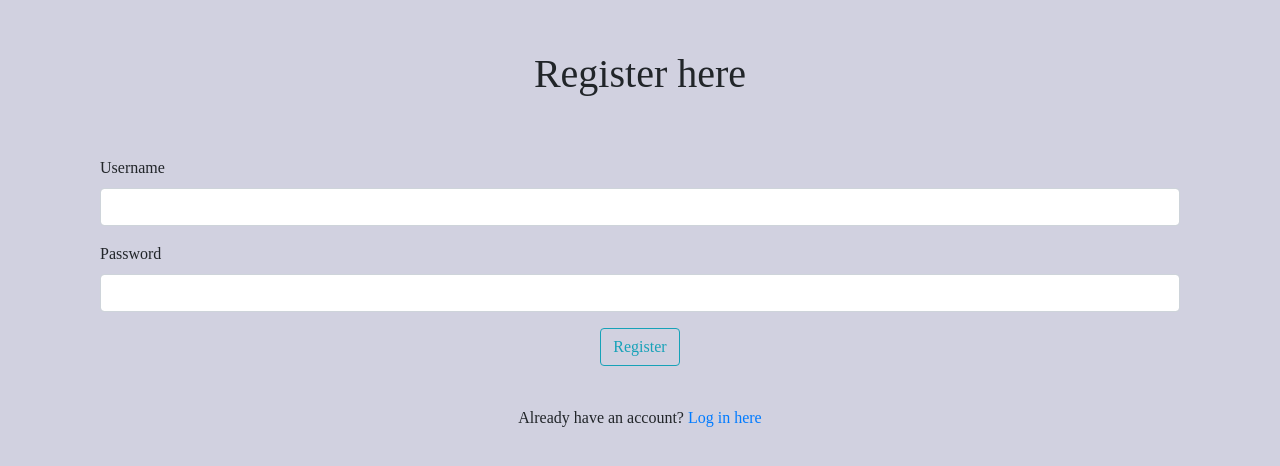
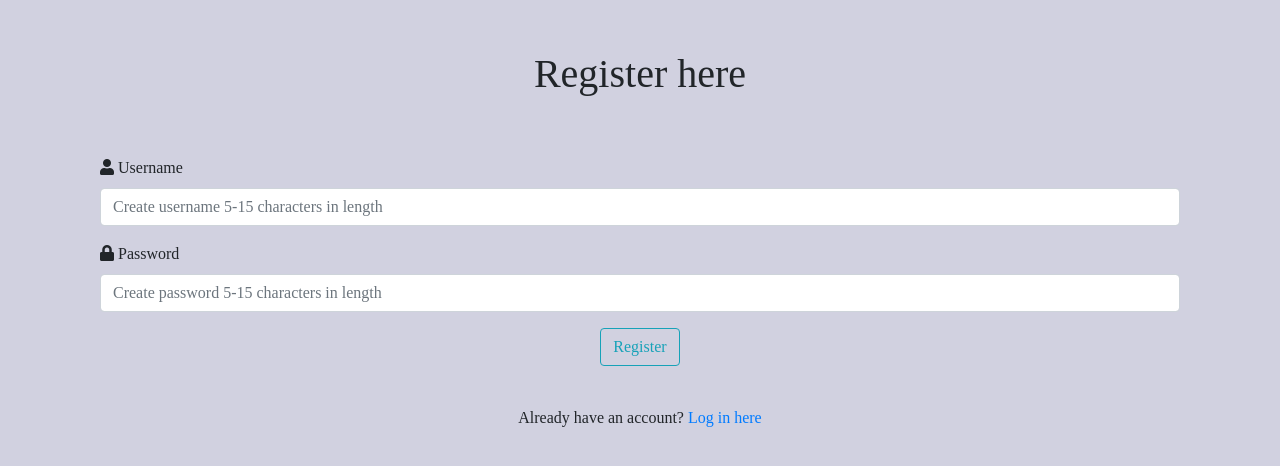
Before and after one commit to EimearCunningham/milestone-three, a Flask app: page /register in a window 1280 px wide. Shown: the part 56-522 px from the top of the page. Run offline with Flask 2, Linux system fonts and the light colour scheme; some libraries are stand-ins or nearby versions; some web fonts are replaced.

Commit message:
Add icons and placeholder text to register and login forms

```diff
--- a/templates/register.html
+++ b/templates/register.html
@@ -10,14 +10,17 @@
 
         <!-- Username input -->
         <div class="form-group">
-            <label for="username">Username</label>
-            <input type="text" class="form-control" id="username" name="username" aria-describedby="username" minlength="5" maxlength="15" required>
+            <label for="username"> <i class="fas fa-user"> </i> Username</label>
+            <input type="text" class="form-control" id="username" name="username"
+                placeholder="Create username 5-15 characters in length" aria-describedby="username" minlength="5"
+                maxlength="15" required>
         </div>
 
         <!-- Password input-->
         <div class="form-group">
-            <label for="password">Password</label>
-            <input type="password" class="form-control" id="password" name="password" minlength="5" maxlength="15" required>
+            <label for="password"> <i class="fas fa-lock"></i> Password</label>
+            <input type="password" class="form-control" id="password" name="password"
+                placeholder="Create password 5-15 characters in length" minlength="5" maxlength="15" required>
         </div>
 
         <!-- Submit Button -->
@@ -35,6 +38,4 @@
     </div>
 </div>
 
-
-
 {% endblock %}
```
Also changed, not shown: templates/login.html (+6 -6 lines).
